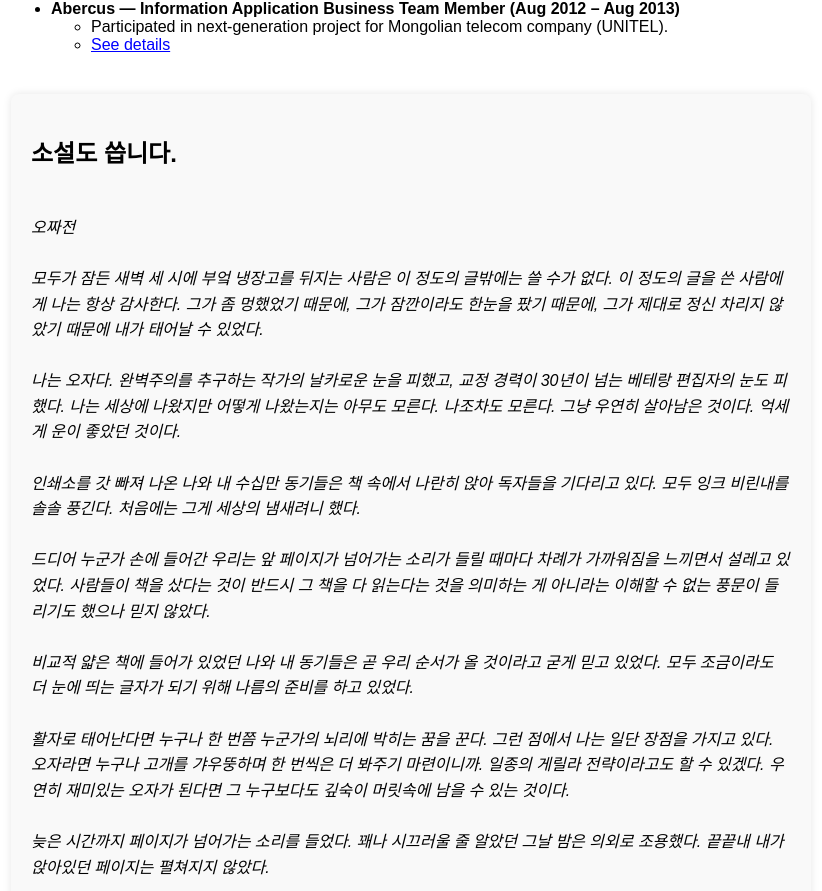
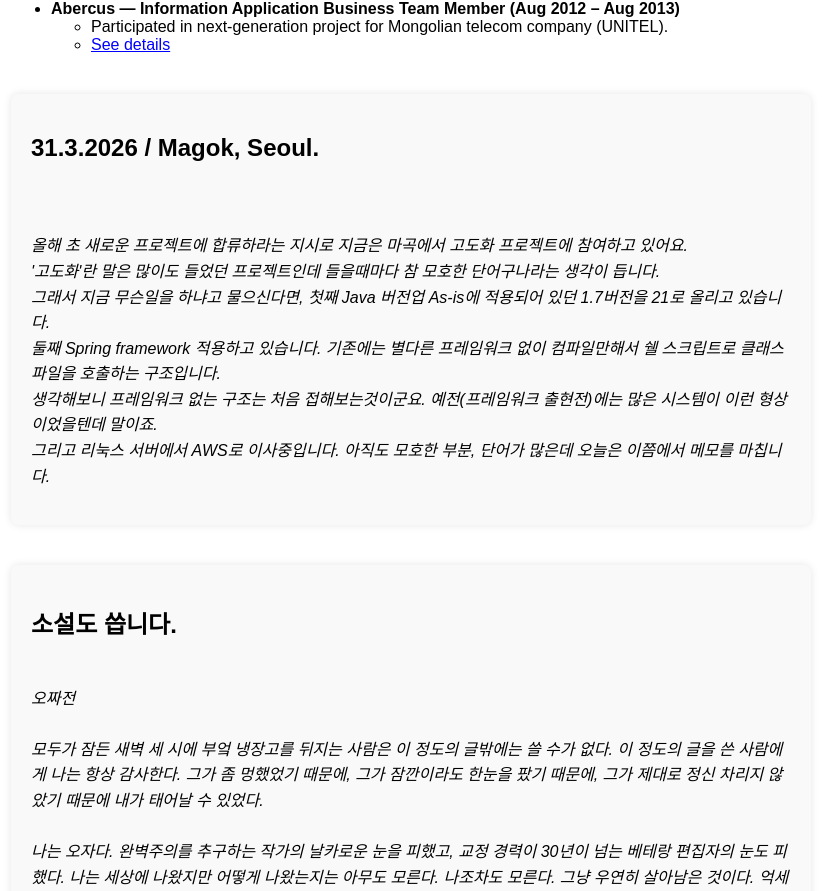
Before and after one commit to devveb/pysonofbitch, a React (Vite) app: page / in a window 1280 px wide. Shown: the part 1049-1940 px from the top of the page, without its empty margins (229-1051 px from the left). Built offline with nearby package versions, Linux system fonts and the light colour scheme.

Commit message:
Add memo

```diff
--- a/src/App.jsx
+++ b/src/App.jsx
@@ -100,6 +100,21 @@ export default function App() {
                     </li>
                 </ul>
             </section>
+            <section style={{ marginTop: 40, backgroundColor: "#f9f9f9", padding: 20, borderRadius: 8, boxShadow: "0 0 8px rgba(0,0,0,0.1)" }}>
+                <h2>31.3.2026 / Magok, Seoul.</h2>
+                <p style={{ lineHeight: 1.6, whiteSpace: "pre-line", fontStyle: "italic" }}>
+                    {`
+
+                    올해 초 새로운 프로젝트에 합류하라는 지시로 지금은 마곡에서 고도화 프로젝트에 참여하고 있어요.
+                    '고도화'란 말은 많이도 들었던 프로젝트인데 들을때마다 참 모호한 단어구나라는 생각이 듭니다.
+                    그래서 지금 무슨일을 하냐고 물으신다면, 첫째 Java 버전업 As-is에 적용되어 있던 1.7버전을 21로 올리고 있습니다.
+                    둘째 Spring framework 적용하고 있습니다. 기존에는 별다른 프레임워크 없이 컴파일만해서 쉘 스크립트로 클래스 파일을 호출하는 구조입니다.
+                    생각해보니 프레임워크 없는 구조는 처음 접해보는것이군요. 예전(프레임워크 출현전)에는 많은 시스템이 이런 형상이었을텐데 말이죠.
+                    그리고 리눅스 서버에서 AWS로 이사중입니다. 아직도 모호한 부분, 단어가 많은데 오늘은 이쯤에서 메모를 마칩니다.
+                    `}
+                </p>
+            </section>
+
             <section style={{ marginTop: 40, backgroundColor: "#f9f9f9", padding: 20, borderRadius: 8, boxShadow: "0 0 8px rgba(0,0,0,0.1)" }}>
                 <h2>소설도 씁니다.</h2>
                 <p style={{ lineHeight: 1.6, whiteSpace: "pre-line", fontStyle: "italic" }}>
```
